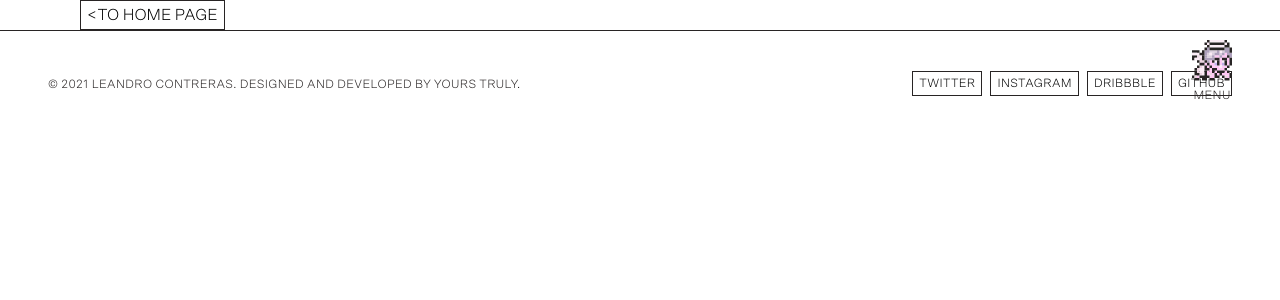
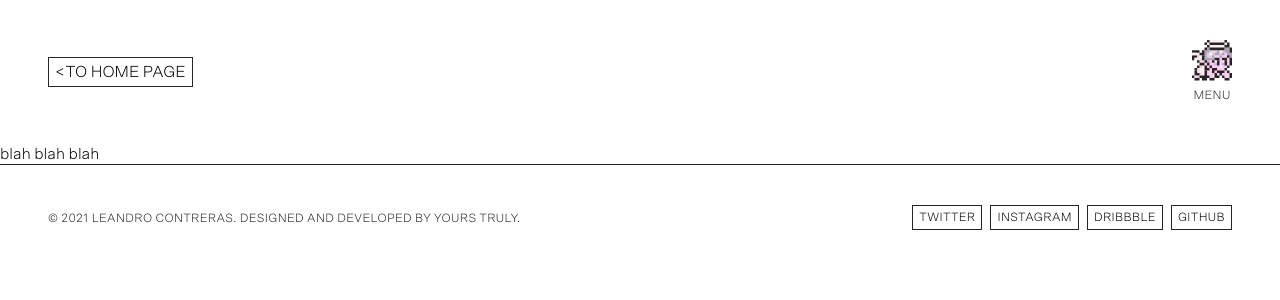
Before and after one commit to leandrodcc/2021-portfolio, a Vue app: page /about-contacts in a window 1280 px wide. Shown: the top 300 px of the page. Built offline with nearby package versions, Linux system fonts and the light colour scheme.

Commit message:
header can now display conditionally a breadcrumb for HeaderFooterBreadcrumbPageLayout

```diff
--- a/src/components/AppHeader.vue
+++ b/src/components/AppHeader.vue
@@ -1,5 +1,13 @@
 <template>
-  <header class="header">
+  <header
+    class="header"
+    :class="{ 'header--with-breadcrumb': isBreadcrumbNeeded }"
+  >
+    <template v-if="isBreadcrumbNeeded">
+      <div class="header__breadcrumb">
+        <slot />
+      </div>
+    </template>
     <div class="header__menu">
       <button
         id="main-navigation"
@@ -151,6 +159,12 @@ export default {
       isMenuOpen: false
     };
   },
+  props: {
+    isBreadcrumbNeeded: {
+      type: Boolean,
+      default: false
+    }
+  },
   methods: {
     toggleMenuView() {
       this.isMenuOpen = !this.isMenuOpen;
@@ -167,6 +181,7 @@ export default {
   position: relative;
   display: flex;
   justify-content: flex-end;
+  align-items: center;
   padding: 1rem 1rem;
 
   @media screen and (min-width: 48rem) {
@@ -175,6 +190,14 @@ export default {
     right: 0;
     padding: 2.5rem 3rem;
   }
+}
+
+.header--with-breadcrumb {
+  justify-content: space-between;
+}
+
+.header__breadcrumb {
+  padding-right: 2rem;
 }
 
 .header__menu-button {
--- a/src/layouts/HeaderFooterBreadcrumbPageLayout.vue
+++ b/src/layouts/HeaderFooterBreadcrumbPageLayout.vue
@@ -1,8 +1,18 @@
 <template>
-  <div>
-    <AppHeader />
-
-    <main class="container">
+  <div class="page-with-header-breadcrumb">
+    <AppHeader :is-breadcrumb-needed="true">
+      <router-link
+        class="universal-tag--xl"
+        :to="routerDirection"
+        custom
+        v-slot="{ navigate }"
+      >
+        <button @click="navigate" @keypress.enter="navigate">
+          <span aria-hidden="true">&#60;</span> {{ breadcrumbText }}
+        </button>
+      </router-link>
+    </AppHeader>
+    <main>
       <slot />
     </main>
     <AppFooter />
@@ -18,6 +28,22 @@ export default {
   components: {
     AppHeader,
     AppFooter
+  },
+  props: {
+    breadcrumbText: {
+      type: String,
+      required: true
+    },
+    routerDirection: {
+      type: Object,
+      required: true
+    }
   }
 };
 </script>
+
+<style lang="scss">
+.page-with-header-breadcrumb {
+  margin-top: 144px;
+}
+</style>
--- a/src/pages/AboutPage.vue
+++ b/src/pages/AboutPage.vue
@@ -1,10 +1,9 @@
 <template>
-  <HeaderFooterBreadcrumbPageLayout>
-    <div class="about-page__navigation">
-      <router-link tag="button" class="universal-tag--xl" :to="{ name: 'Home' }"
-        ><span aria-hidden="true">&#60;</span> To Home page</router-link
-      >
-    </div>
+  <HeaderFooterBreadcrumbPageLayout
+    breadcrumb-text="To Home page"
+    :router-direction="{ name: 'Home' }"
+  >
+    blah blah blah
   </HeaderFooterBreadcrumbPageLayout>
 </template>
 
--- a/src/pages/PageNotFoundPage.vue
+++ b/src/pages/PageNotFoundPage.vue
@@ -13,10 +13,13 @@
             there’s nothing here...you should go somewhere else.
           </p>
           <router-link
-            tag="button"
             class="universal-tag--xl"
             :to="{ name: 'Home' }"
-            ><span aria-hidden="true">&#60;</span> To Home page</router-link
+            custom
+            v-slot="{ navigate }"
+            ><button @click="navigate" @keypress.enter="navigate">
+              <span aria-hidden="true">&#60;</span> To Home page
+            </button></router-link
           >
         </div>
       </div>
```
